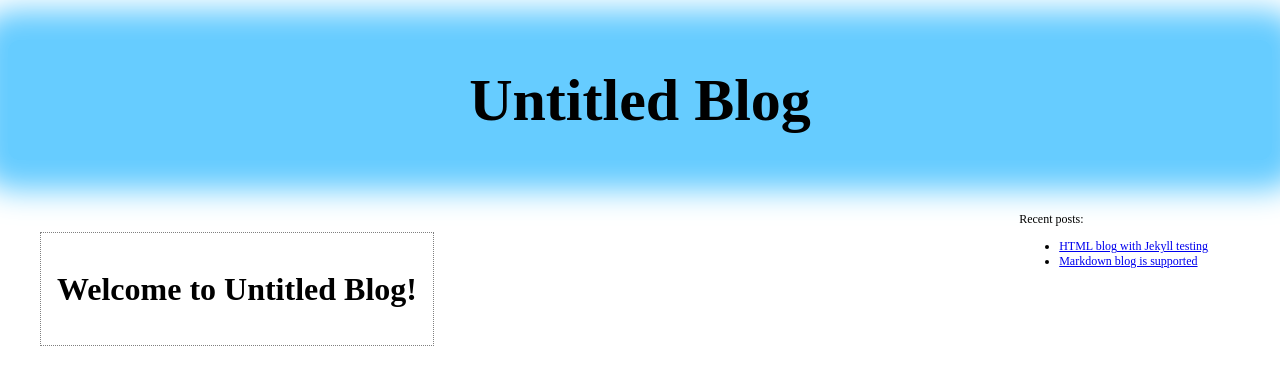
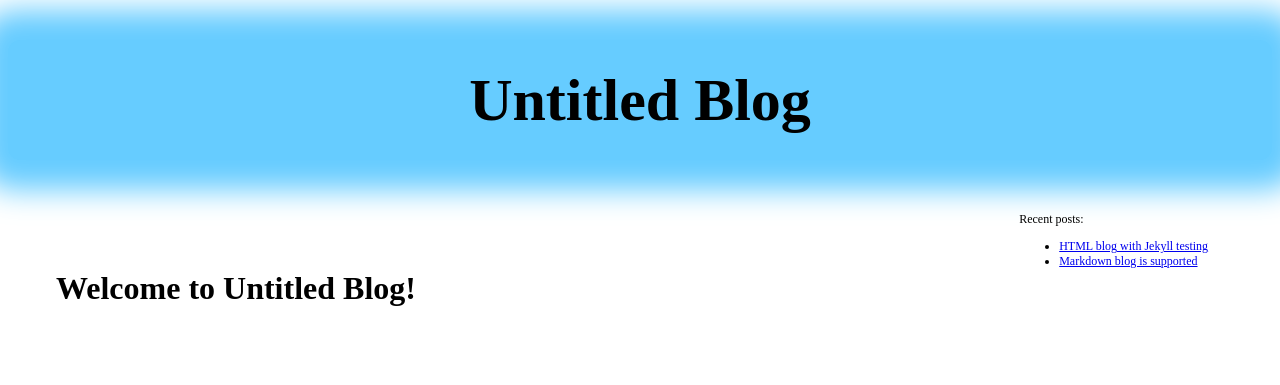
Before and after one commit to EZLiang/web, a Jekyll site: the page built from docs/blog/index.html, in a window 1280 px wide. Shown: the top 385 px of the page. Built offline with Jekyll 4.4.1, drawn with Linux system fonts in a browser that asks for light colours.

Commit message:
sudo rm -rf annoying border

```diff
--- a/docs/assets/blog.css
+++ b/docs/assets/blog.css
@@ -14,7 +14,6 @@ h1.format {
 
 #post {
   margin: 2em;
-  border: 1px dotted gray;
   float: left;
   padding: 1em;
 }
```
